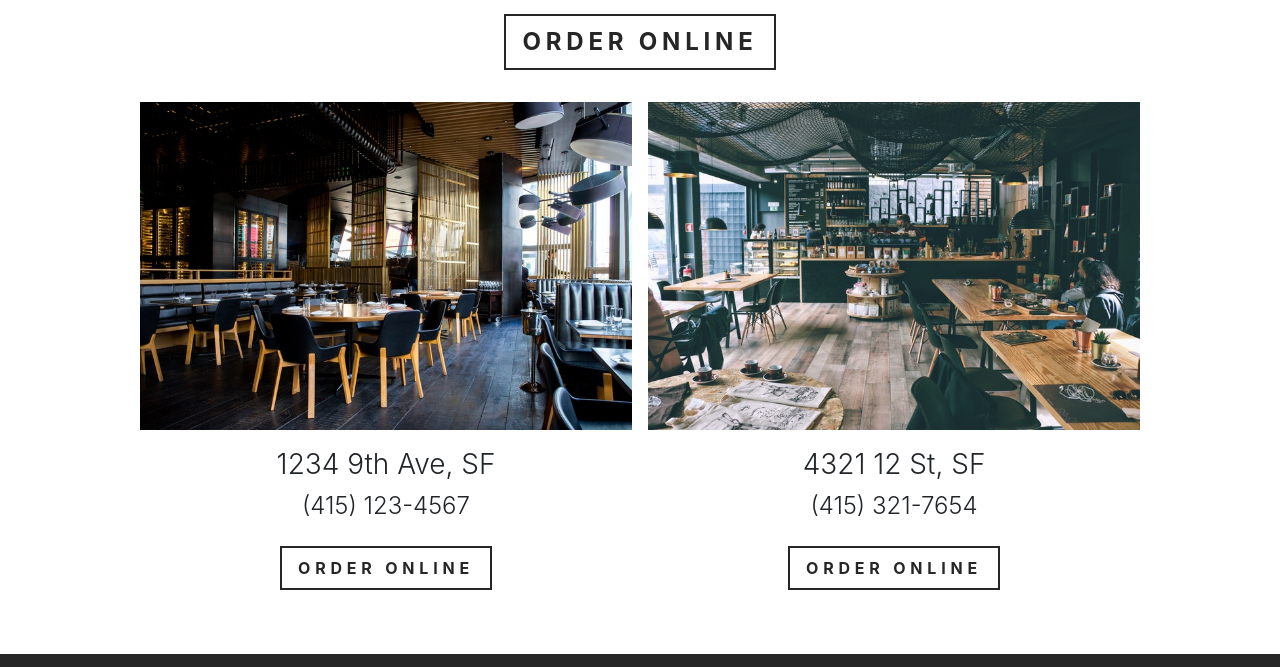
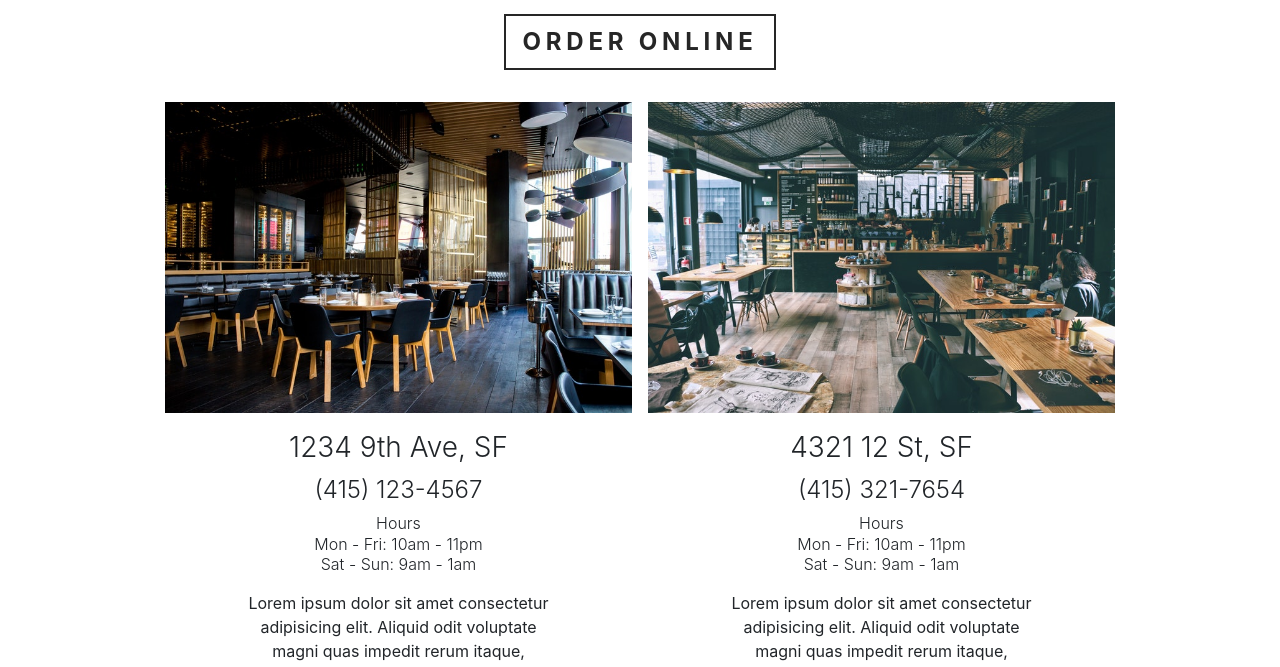
Before and after one commit to mclausaudio/gatsby-restaurant-site, a Gatsby site: page /contact in a window 1280 px wide. Shown: the part 720-1387 px from the top of the page. Built offline with nearby package versions, Linux system fonts and the light colour scheme; Gatsby itself is replaced by a stand-in of ours.

Commit message:
additional contact page styles

```diff
--- a/src/components/AboutComponents/AboutGallery.js
+++ b/src/components/AboutComponents/AboutGallery.js
@@ -30,7 +30,6 @@ export default function AboutGallery() {
       query={GALLERY_IMAGES}
       render={data => {
         const images = data.aboutGalleryImages.edges
-        console.log(images)
         return (
           <Section>
             <AboutGalleryWrapper>
--- a/src/components/ContactComponents/LocationCard.js
+++ b/src/components/ContactComponents/LocationCard.js
@@ -7,13 +7,20 @@ import Img from "gatsby-image"
 import { SectionButton } from "../../utils"
 
 const LocationCard = ({ locationInfo, fluid }) => {
-  console.log(locationInfo)
   return (
     <LocationCardWrapper>
       <Img fluid={fluid} />
       <div className="text">
         <h3 className="address">{locationInfo.address}</h3>
         <h4 className="phone">{locationInfo.phone}</h4>
+        <div className="hours">
+          <p>Hours</p>
+          <p>Mon - Fri: {locationInfo.hours.Mon_Fri}</p>
+          <p>Sat - Sun: {locationInfo.hours.Sat_Sun}</p>
+        </div>
+      </div>
+      <div className="description">
+        <p>{locationInfo.description}</p>
       </div>
       <SectionButton
         style={{ margin: "0 auto", width: "10=5rem", fontSize: "1rem" }}
@@ -30,11 +37,23 @@ const LocationCardWrapper = styled.div`
   flex-direction: column;
   .text {
     margin: 1rem auto;
+    text-align: center;
   }
   .text * {
     font-weight: 300;
     line-height: 1.3;
   }
+  .hours {
+    font-size: 1rem;
+
+    p {
+      margin: 0;
+    }
+  }
+  .description {
+    width: 20rem;
+    margin: 0 auto;
+  }
 `
 
 export default LocationCard
--- a/src/components/ContactComponents/Locations.js
+++ b/src/components/ContactComponents/Locations.js
@@ -33,16 +33,26 @@ const Locations = () => {
             {
               address: "1234 9th Ave, SF",
               phone: "(415) 123-4567",
+              hours: {
+                Mon_Fri: "10am - 11pm",
+                Sat_Sun: "9am - 1am",
+              },
+              description:
+                "Lorem ipsum dolor sit amet consectetur adipisicing elit. Aliquid odit voluptate magni quas impedit rerum itaque, obcaecati libero facilis eaque laboriosam iste veniam nulla necessitatibus",
             },
             {
               address: "4321 12 St, SF",
               phone: "(415) 321-7654",
+              hours: {
+                Mon_Fri: "10am - 11pm",
+                Sat_Sun: "9am - 1am",
+              },
+              description:
+                "Lorem ipsum dolor sit amet consectetur adipisicing elit. Aliquid odit voluptate magni quas impedit rerum itaque, obcaecati libero facilis eaque laboriosam iste veniam nulla necessitatibus",
             },
           ]
-          console.log(locations)
+
           return locations.map(({ node }, index) => {
-            console.log(node.childImageSharp.fluid)
-            console.log(index)
             return (
               <LocationCard
                 fluid={node.childImageSharp.fluid}
@@ -59,8 +69,8 @@ const Locations = () => {
 const LocationsWrapper = styled.div`
   display: grid;
   grid-template-columns: auto;
-  grid-row-gap: 1rem;
-  max-width: 1000px;
+  grid-row-gap: 2rem;
+  max-width: 950px;
   margin: 2rem auto;
   @media (min-width: 776px) {
     /* below is fractions, so its 2 columns */
--- a/src/components/HomepageComponents/Gallery.js
+++ b/src/components/HomepageComponents/Gallery.js
@@ -41,7 +41,6 @@ export default function Gallery() {
               {images.map(({ node }, index) => {
                 return (
                   <div className={`item item-${index + 1}`} key={index}>
-                    {console.log(node)}
                     <Img fluid={node.childImageSharp.fluid} />
                     {/* these are hardcoded, picture stored locally */}
                     {/* If we were using contentful, we could supply any additional info below */}
--- a/src/components/HomepageComponents/Menu.js
+++ b/src/components/HomepageComponents/Menu.js
@@ -39,7 +39,6 @@ export default function Menu() {
         <StaticQuery
           query={PRODUCTS}
           render={data => {
-            console.log(data)
             const products = data.items.edges
             return products.map(item => {
               return <Product key={item.node.id} product={item.node} />
--- a/src/components/MenuComponents/MenuItemsContainer.js
+++ b/src/components/MenuComponents/MenuItemsContainer.js
@@ -14,10 +14,9 @@ const getCategories = items => {
   let tempItems = items.map(items => {
     return items.node.categoryList
   })
-  console.log("tempItems", tempItems)
+
   let tempCategories = []
   tempItems.map(item => {
-    console.log(typeof item)
     if (typeof item === "object") {
       item.map(cat => {
         if (tempCategories.indexOf(cat) < 0) {
@@ -51,7 +50,6 @@ export default class MenuItemsContainer extends Component {
       })
     } else {
       let items = tempItems.filter(({ node }) => {
-        console.log(node.name)
         return node.categoryList.indexOf(cat) >= 0
       })
       this.setState({
--- a/src/utils/Product.js
+++ b/src/utils/Product.js
@@ -7,7 +7,6 @@ import Img from "gatsby-image"
 
 // destructring the product off of props, so we don't have to keep writing props.product
 export default function Product({ product }) {
-  console.log(product)
   const { name, price, ingredients } = product
   const { fixed } = product.image
   return (
```
